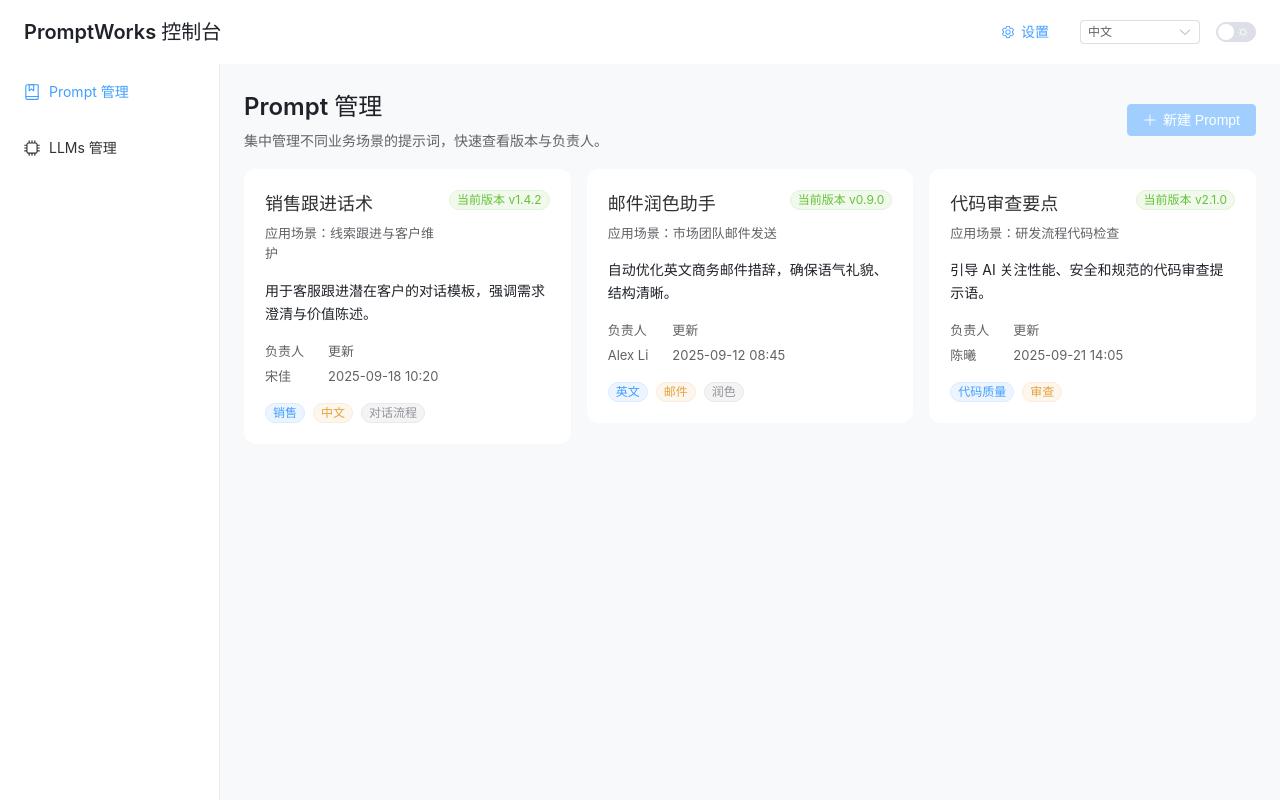
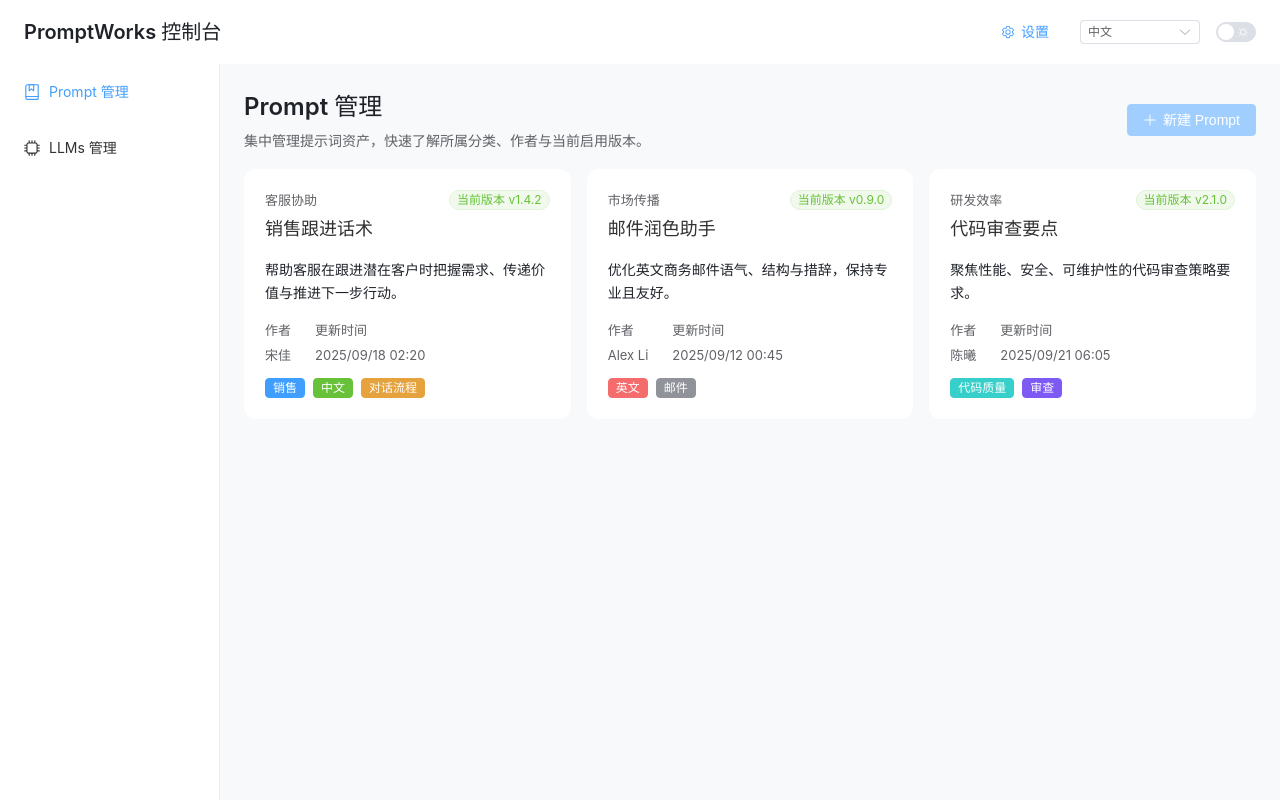
Before and after one commit to ben2nn/PromptWorks, a Vue app in the folder frontend/: page / in a window 1280 px wide. Built offline with nearby package versions, Linux system fonts and the light colour scheme.

Commit message:
prompt展示

```diff
--- /dev/null
+++ b/frontend/src/mocks/prompts.ts
@@ -0,0 +1,224 @@
+import type { Prompt } from '../types/prompt'
+
+export const mockPrompts: Prompt[] = [
+  {
+    id: 1,
+    name: '销售跟进话术',
+    description: '帮助客服在跟进潜在客户时把握需求、传递价值与推进下一步行动。',
+    author: '宋佳',
+    prompt_class: {
+      id: 10,
+      name: '客服协助',
+      description: '面向客服团队的提示词模板。',
+      created_at: '2025-06-01T09:00:00+08:00',
+      updated_at: '2025-09-10T12:00:00+08:00'
+    },
+    current_version: {
+      id: 101,
+      prompt_id: 1,
+      version: 'v1.4.2',
+      content: `你是资深销售顾问。
+1. 先明确客户当前困扰。
+2. 提炼产品价值主张。
+3. 给出下一步可执行建议。
+保持亲和、循序渐进的语气。`,
+      created_at: '2025-09-18T10:20:00+08:00',
+      updated_at: '2025-09-18T10:20:00+08:00'
+    },
+    versions: [
+      {
+        id: 101,
+        prompt_id: 1,
+        version: 'v1.4.2',
+        content: `你是资深销售顾问。
+1. 先明确客户当前困扰。
+2. 提炼产品价值主张。
+3. 给出下一步可执行建议。
+保持亲和、循序渐进的语气。`,
+        created_at: '2025-09-18T10:20:00+08:00',
+        updated_at: '2025-09-18T10:20:00+08:00'
+      },
+      {
+        id: 96,
+        prompt_id: 1,
+        version: 'v1.3.0',
+        content: `你是一名销售顾问。
+1. 询问客户目前的问题。
+2. 简要阐述产品优势。
+语气保持亲和、简洁。`,
+        created_at: '2025-09-10T09:05:00+08:00',
+        updated_at: '2025-09-10T09:05:00+08:00'
+      },
+      {
+        id: 71,
+        prompt_id: 1,
+        version: 'v1.0.0',
+        content: '你需要协助销售跟进潜在客户，整理合适的回复要点。',
+        created_at: '2025-08-01T14:22:00+08:00',
+        updated_at: '2025-08-01T14:22:00+08:00'
+      }
+    ],
+    tags: [
+      {
+        id: 21,
+        name: '销售',
+        color: '#409EFF',
+        created_at: '2025-06-10T10:00:00+08:00',
+        updated_at: '2025-06-10T10:00:00+08:00'
+      },
+      {
+        id: 22,
+        name: '中文',
+        color: '#67C23A',
+        created_at: '2025-06-10T10:00:00+08:00',
+        updated_at: '2025-06-10T10:00:00+08:00'
+      },
+      {
+        id: 23,
+        name: '对话流程',
+        color: '#E6A23C',
+        created_at: '2025-06-10T10:00:00+08:00',
+        updated_at: '2025-06-10T10:00:00+08:00'
+      }
+    ],
+    created_at: '2025-06-01T09:00:00+08:00',
+    updated_at: '2025-09-18T10:20:00+08:00'
+  },
+  {
+    id: 2,
+    name: '邮件润色助手',
+    description: '优化英文商务邮件语气、结构与措辞，保持专业且友好。',
+    author: 'Alex Li',
+    prompt_class: {
+      id: 11,
+      name: '市场传播',
+      description: '面向市场、品牌沟通的提示词。',
+      created_at: '2025-06-15T11:30:00+08:00',
+      updated_at: '2025-08-30T15:12:00+08:00'
+    },
+    current_version: {
+      id: 205,
+      prompt_id: 2,
+      version: 'v0.9.0',
+      content: `You are a senior copy editor.
+- Polish greetings and closings.
+- Keep sentences concise and respectful.
+- Offer two improved alternatives when possible.`,
+      created_at: '2025-09-12T08:45:00+08:00',
+      updated_at: '2025-09-12T08:45:00+08:00'
+    },
+    versions: [
+      {
+        id: 205,
+        prompt_id: 2,
+        version: 'v0.9.0',
+        content: `You are a senior copy editor.
+- Polish greetings and closings.
+- Keep sentences concise and respectful.
+- Offer two improved alternatives when possible.`,
+        created_at: '2025-09-12T08:45:00+08:00',
+        updated_at: '2025-09-12T08:45:00+08:00'
+      },
+      {
+        id: 184,
+        prompt_id: 2,
+        version: 'v0.5.0',
+        content: `You are a copy editor helping with business emails.
+- Make tone polite.
+- Check grammar.`,
+        created_at: '2025-08-30T15:12:00+08:00',
+        updated_at: '2025-08-30T15:12:00+08:00'
+      }
+    ],
+    tags: [
+      {
+        id: 31,
+        name: '英文',
+        color: '#F56C6C',
+        created_at: '2025-07-01T08:00:00+08:00',
+        updated_at: '2025-07-01T08:00:00+08:00'
+      },
+      {
+        id: 32,
+        name: '邮件',
+        color: '#909399',
+        created_at: '2025-07-01T08:00:00+08:00',
+        updated_at: '2025-07-01T08:00:00+08:00'
+      }
+    ],
+    created_at: '2025-06-20T09:30:00+08:00',
+    updated_at: '2025-09-12T08:45:00+08:00'
+  },
+  {
+    id: 3,
+    name: '代码审查要点',
+    description: '聚焦性能、安全、可维护性的代码审查策略要求。',
+    author: '陈曦',
+    prompt_class: {
+      id: 12,
+      name: '研发效率',
+      description: '提升研发流程效率的提示词集合。',
+      created_at: '2025-07-05T10:00:00+08:00',
+      updated_at: '2025-09-15T09:00:00+08:00'
+    },
+    current_version: {
+      id: 305,
+      prompt_id: 3,
+      version: 'v2.1.0',
+      content: `你是资深代码审查专家。
+请重点关注：
+1. 性能热点与复杂度。
+2. 安全漏洞与数据校验。
+3. 代码风格与可维护性。
+输出高优先级问题列表并附原因。`,
+      created_at: '2025-09-21T14:05:00+08:00',
+      updated_at: '2025-09-21T14:05:00+08:00'
+    },
+    versions: [
+      {
+        id: 305,
+        prompt_id: 3,
+        version: 'v2.1.0',
+        content: `你是资深代码审查专家。
+请重点关注：
+1. 性能热点与复杂度。
+2. 安全漏洞与数据校验。
+3. 代码风格与可维护性。
+输出高优先级问题列表并附原因。`,
+        created_at: '2025-09-21T14:05:00+08:00',
+        updated_at: '2025-09-21T14:05:00+08:00'
+      },
+      {
+        id: 288,
+        prompt_id: 3,
+        version: 'v2.0.0',
+        content: `你是资深代码审查专家。
+关注性能、安全、规范三大维度，输出改进建议。`,
+        created_at: '2025-09-15T10:30:00+08:00',
+        updated_at: '2025-09-15T10:30:00+08:00'
+      }
+    ],
+    tags: [
+      {
+        id: 41,
+        name: '代码质量',
+        color: '#36CFC9',
+        created_at: '2025-07-10T10:00:00+08:00',
+        updated_at: '2025-07-10T10:00:00+08:00'
+      },
+      {
+        id: 42,
+        name: '审查',
+        color: '#7E5AF5',
+        created_at: '2025-07-10T10:00:00+08:00',
+        updated_at: '2025-07-10T10:00:00+08:00'
+      }
+    ],
+    created_at: '2025-07-05T10:00:00+08:00',
+    updated_at: '2025-09-21T14:05:00+08:00'
+  }
+]
+
+export function getPromptById(id: number): Prompt | undefined {
+  return mockPrompts.find((item) => item.id === id)
+}
--- a/frontend/src/views/PromptDetailView.vue
+++ b/frontend/src/views/PromptDetailView.vue
@@ -8,11 +8,15 @@
     </el-breadcrumb>
 
     <section class="detail-header">
-      <div>
+      <div class="detail-header__text">
+        <p class="detail-class">所属分类 · {{ detail.prompt_class.name }}</p>
         <h2 class="detail-title">{{ detail.name }}</h2>
-        <p class="detail-subtitle">{{ detail.scenario }}</p>
+        <p class="detail-subtitle">{{ detail.description ?? '暂无描述' }}</p>
       </div>
-      <el-tag type="success" effect="light">当前版本 {{ detail.latestVersion }}</el-tag>
+      <div class="detail-header__meta">
+        <el-tag type="success" effect="light">当前版本 {{ detail.current_version?.version ?? '未启用' }}</el-tag>
+        <span class="detail-updated">更新于 {{ formatDateTime(detail.updated_at) }}</span>
+      </div>
     </section>
 
     <el-row :gutter="20" class="detail-body">
@@ -21,7 +25,7 @@
           <template #header>
             <div class="card-header">
               <h3>版本对比</h3>
-              <span class="card-subtitle">选择任意两个版本生成差异视图</span>
+              <span class="card-subtitle">选择任意两个版本对比内容差异</span>
             </div>
           </template>
           <el-form :inline="true" label-width="80px" class="diff-form">
@@ -65,22 +69,22 @@
           <template #header>
             <div class="card-header">
               <h3>版本历史</h3>
-              <span class="card-subtitle">查看每一次迭代的变更说明</span>
+              <span class="card-subtitle">按时间查看每次迭代内容</span>
             </div>
           </template>
           <el-timeline>
             <el-timeline-item
               v-for="version in detail.versions"
-              :key="version.version"
-              :timestamp="version.createdAt"
+              :key="version.id"
+              :timestamp="formatDateTime(version.created_at)"
               placement="top"
             >
               <div class="timeline-item">
                 <div class="timeline-header">
                   <strong>{{ version.version }}</strong>
-                  <span class="timeline-author">{{ version.author }}</span>
+                  <span class="timeline-updated">{{ formatDateTime(version.updated_at) }}</span>
                 </div>
-                <p class="timeline-change">{{ version.changeLog }}</p>
+                <p class="timeline-content">{{ summarizeContent(version.content) }}</p>
               </div>
             </el-timeline-item>
           </el-timeline>
@@ -92,28 +96,29 @@
           <template #header>
             <div class="card-header">
               <h3>Prompt 信息</h3>
-              <span class="card-subtitle">基础元数据与标签</span>
+              <span class="card-subtitle">基础字段与关联标签</span>
             </div>
           </template>
           <el-descriptions :column="1" border size="small">
-            <el-descriptions-item label="负责人">{{ detail.owner }}</el-descriptions-item>
-            <el-descriptions-item label="场景">{{ detail.scenario }}</el-descriptions-item>
-            <el-descriptions-item label="最近更新">{{ detail.updatedAt }}</el-descriptions-item>
+            <el-descriptions-item label="作者">{{ detail.author ?? '未设置' }}</el-descriptions-item>
+            <el-descriptions-item label="分类描述">{{ detail.prompt_class.description ?? '暂无说明' }}</el-descriptions-item>
+            <el-descriptions-item label="创建时间">{{ formatDateTime(detail.created_at) }}</el-descriptions-item>
+            <el-descriptions-item label="更新时间">{{ formatDateTime(detail.updated_at) }}</el-descriptions-item>
           </el-descriptions>
           <div class="detail-tags">
             <el-tag
               v-for="tag in detail.tags"
-              :key="tag"
-              type="info"
-              round
+              :key="tag.id"
               size="small"
+              effect="dark"
+              :style="{ backgroundColor: tag.color, borderColor: tag.color }"
             >
-              {{ tag }}
+              {{ tag.name }}
             </el-tag>
           </div>
           <div class="detail-description">
-            <h4>描述</h4>
-            <p>{{ detail.description }}</p>
+            <h4>当前版本内容</h4>
+            <pre class="detail-content">{{ detail.current_version?.content ?? '暂无内容' }}</pre>
           </div>
         </el-card>
 
@@ -121,7 +126,7 @@
           <template #header>
             <div class="card-header">
               <h3>测试工作台</h3>
-              <span class="card-subtitle">后续迭代将完善测试能力</span>
+              <span class="card-subtitle">后续将接入在线调试与回归测试</span>
             </div>
           </template>
           <el-empty description="测试功能占位，敬请期待" />
@@ -134,8 +139,8 @@
 <script setup lang="ts">
 import { computed, ref, watch } from 'vue'
 import { useRoute, useRouter } from 'vue-router'
-import type { PromptDetail } from '../types/prompt'
 import { diffLines, type Change } from 'diff'
+import { mockPrompts, getPromptById } from '../mocks/prompts'
 
 interface DiffSegment {
   type: 'added' | 'removed' | 'unchanged'
@@ -145,117 +150,15 @@
 const router = useRouter()
 const route = useRoute()
 
-const promptLibrary: Record<string, PromptDetail> = {
-  'chat-sales': {
-    id: 'chat-sales',
-    name: '销售跟进话术',
-    description: '指导客服与潜客对话的提示词，强调需求挖掘、价值陈述和下一步跟进。',
-    tags: ['销售', '对话流程', '转化率'],
-    owner: '宋佳',
-    scenario: '线索跟进与客户维护',
-    updatedAt: '2025-09-18 10:20',
-    latestVersion: 'v1.4.2',
-    versions: [
-      {
-        version: 'v1.4.2',
-        createdAt: '2025-09-18 10:20',
-        author: '宋佳',
-        content: `你是资深销售顾问。
-1. 先明确客户当前困扰。
-2. 提炼产品价值主张。
-3. 给出下一步可执行建议。
-使用亲和、有温度的语气。`,
-        changeLog: '优化价值主张描述，补充下一步建议。'
-      },
-      {
-        version: 'v1.3.0',
-        createdAt: '2025-09-10 09:05',
-        author: 'Alex Li',
-        content: `你是一名资深销售。
-1. 询问客户目前的问题。
-2. 简要阐述产品优势。
-使用亲和语气，保持对话简洁。`,
-        changeLog: '增强问题定位指引，语气更聚焦销售场景。'
-      },
-      {
-        version: 'v1.0.0',
-        createdAt: '2025-08-01 14:22',
-        author: '陈曦',
-        content: `你需要协助销售跟进潜在客户，整理合适的回复。`,
-        changeLog: '首次创建。'
-      }
-    ]
-  },
-  'email-review': {
-    id: 'email-review',
-    name: '邮件润色助手',
-    description: '帮助用户优化英文商务邮件，使其礼貌得体、结构清晰。',
-    tags: ['英文', '邮件', '润色'],
-    owner: 'Alex Li',
-    scenario: '市场团队邮件发送',
-    updatedAt: '2025-09-12 08:45',
-    latestVersion: 'v0.9.0',
-    versions: [
-      {
-        version: 'v0.9.0',
-        createdAt: '2025-09-12 08:45',
-        author: 'Alex Li',
-        content: `You are a senior copy editor.
-- Polish greetings and closings.
-- Keep sentences concise and respectful.
-- Offer two improved alternatives when possible.`,
-        changeLog: '新增建议输出两套候选内容。'
-      },
-      {
-        version: 'v0.5.0',
-        createdAt: '2025-08-30 15:12',
-        author: 'Will Chen',
-        content: `You are a copy editor helping with business emails.
-- Make tone polite.
-- Check grammar.`,
-        changeLog: '调整语气要求，强调语法检查。'
-      }
-    ]
-  },
-  'code-review': {
-    id: 'code-review',
-    name: '代码审查要点',
-    description: '聚焦性能、安全和代码规范的审查提示语，帮助研发快速定位风险。',
-    tags: ['代码质量', '审查'],
-    owner: '陈曦',
-    scenario: '研发流程代码检查',
-    updatedAt: '2025-09-21 14:05',
-    latestVersion: 'v2.1.0',
-    versions: [
-      {
-        version: 'v2.1.0',
-        createdAt: '2025-09-21 14:05',
-        author: '陈曦',
-        content: `你是资深代码审查专家。
-请重点关注：
-1. 性能热点与复杂度。
-2. 安全漏洞与数据校验。
-3. 代码风格与可维护性。
-给出高优先级问题列表并附理由。`,
-        changeLog: '新增高优先级问题输出要求。'
-      },
-      {
-        version: 'v2.0.0',
-        createdAt: '2025-09-15 10:30',
-        author: '陈曦',
-        content: `你是资深代码审查专家。
-关注性能、安全、规范三大维度，输出改进建议。`,
-        changeLog: '覆盖核心关注点，但缺少输出格式要求。'
-      }
-    ]
-  }
-}
+const fallbackId = mockPrompts[0]?.id ?? 1
+const currentId = computed(() => {
+  const value = Number(route.params.id)
+  return Number.isNaN(value) ? fallbackId : value
+})
 
-const currentId = computed(() => (route.params.id as string) || 'chat-sales')
+const detail = computed(() => getPromptById(currentId.value) ?? mockPrompts[0])
 
-const detail = computed(() => promptLibrary[currentId.value] ?? promptLibrary['chat-sales'])
-
-const versionOptions = computed(() => detail.value.versions.map((item) => item.version))
+const versionOptions = computed(() => detail.value?.versions.map((item) => item.version) ?? [])
 
 const baseVersion = ref('')
 const compareVersion = ref('')
@@ -263,6 +166,11 @@
 watch(
   detail,
   (value) => {
+    if (!value || !value.versions.length) {
+      baseVersion.value = ''
+      compareVersion.value = ''
+      return
+    }
     baseVersion.value = value.versions[0]?.version ?? ''
     compareVersion.value = value.versions[1]?.version ?? value.versions[0]?.version ?? ''
   },
@@ -282,8 +190,12 @@
 }
 
 const diffSegments = computed<DiffSegment[]>(() => {
-  const base = detail.value.versions.find((item) => item.version === baseVersion.value)
-  const target = detail.value.versions.find((item) => item.version === compareVersion.value)
+  const prompt = detail.value
+  if (!prompt) {
+    return []
+  }
+  const base = prompt.versions.find((item) => item.version === baseVersion.value)
+  const target = prompt.versions.find((item) => item.version === compareVersion.value)
 
   if (!base || !target || base.version === target.version) {
     return []
@@ -293,16 +205,40 @@
 
   return changes.flatMap((change) => {
     const type: DiffSegment['type'] = change.added ? 'added' : change.removed ? 'removed' : 'unchanged'
-    const lines = change.value.split('\n')
-    if (lines[lines.length - 1] === '') {
-      lines.pop()
-    }
-    return lines.map((line) => ({
+    const parts = change.value.replace(/\n$/, '').split('\n')
+    return parts.map((line) => ({
       type,
-      text: line.length ? line : ' '
+      text: line || ' '
     }))
   })
 })
+
+const dateTimeFormatter = new Intl.DateTimeFormat('zh-CN', {
+  year: 'numeric',
+  month: '2-digit',
+  day: '2-digit',
+  hour: '2-digit',
+  minute: '2-digit'
+})
+
+function formatDateTime(value: string | null | undefined) {
+  if (!value) {
+    return '--'
+  }
+  const date = new Date(value)
+  if (Number.isNaN(date.getTime())) {
+    return value
+  }
+  return dateTimeFormatter.format(date)
+}
+
+function summarizeContent(content: string) {
+  const normalized = content.replace(/\s+/g, ' ').trim()
+  if (!normalized) {
+    return '暂无内容摘要'
+  }
+  return normalized.length > 80 ? `${normalized.slice(0, 80)}…` : normalized
+}
 
 function handleVersionChange() {
   if (baseVersion.value === compareVersion.value) {
@@ -336,9 +272,21 @@
 
 .detail-header {
   display: flex;
-  align-items: center;
+  align-items: flex-start;
   justify-content: space-between;
   gap: 16px;
+}
+
+.detail-header__text {
+  display: flex;
+  flex-direction: column;
+  gap: 8px;
+}
+
+.detail-class {
+  margin: 0;
+  font-size: 13px;
+  color: var(--text-weak-color);
 }
 
 .detail-title {
@@ -348,8 +296,22 @@
 }
 
 .detail-subtitle {
-  margin: 4px 0 0;
+  margin: 0;
   color: var(--text-weak-color);
+  line-height: 1.6;
+}
+
+.detail-header__meta {
+  display: flex;
+  flex-direction: column;
+  align-items: flex-end;
+  gap: 8px;
+  font-size: 13px;
+  color: var(--text-weak-color);
+}
+
+.detail-updated {
+  margin: 0;
 }
 
 .detail-body {
@@ -442,14 +404,16 @@
   font-size: 14px;
 }
 
-.timeline-author {
+.timeline-updated {
   color: var(--text-weak-color);
+  font-size: 12px;
 }
 
-.timeline-change {
+.timeline-content {
   margin: 0;
   color: var(--header-text-color);
   font-size: 13px;
+  line-height: 1.6;
 }
 
 .detail-tags {
@@ -464,9 +428,14 @@
   font-size: 16px;
 }
 
-.detail-description p {
+.detail-content {
   margin: 0;
+  padding: 12px;
+  border-radius: 8px;
+  background: var(--content-bg-color);
+  white-space: pre-wrap;
+  font-family: 'JetBrains Mono', 'Fira Mono', Consolas, monospace;
+  font-size: 13px;
   line-height: 1.6;
-  color: var(--header-text-color);
 }
 </style>
--- a/frontend/src/views/PromptManagementView.vue
+++ b/frontend/src/views/PromptManagementView.vue
@@ -3,102 +3,84 @@
     <section class="page-header">
       <div class="page-header__text">
         <h2>Prompt 管理</h2>
-        <p class="page-desc">集中管理不同业务场景的提示词，快速查看版本与负责人。</p>
+        <p class="page-desc">集中管理提示词资产，快速了解所属分类、作者与当前启用版本。</p>
       </div>
       <el-button type="primary" :icon="Plus" disabled>新建 Prompt</el-button>
     </section>
 
-    <el-row :gutter="16" class="card-grid">
-      <el-col
+    <div class="card-grid">
+      <div
         v-for="prompt in prompts"
         :key="prompt.id"
-        :xs="24"
-        :sm="12"
-        :md="8"
-        class="card-grid__col"
+        class="card-grid__item"
       >
         <el-card class="prompt-card" shadow="hover" @click="goDetail(prompt.id)">
           <div class="prompt-card__header">
             <div>
+              <p class="prompt-class">{{ prompt.prompt_class.name }}</p>
               <h3 class="prompt-title">{{ prompt.name }}</h3>
-              <p class="prompt-scenario">应用场景：{{ prompt.scenario }}</p>
             </div>
             <el-tag type="success" round size="small">
-              当前版本 {{ prompt.latestVersion }}
+              当前版本 {{ prompt.current_version?.version ?? '未启用' }}
             </el-tag>
           </div>
-          <p class="prompt-desc">{{ prompt.description }}</p>
+          <p class="prompt-desc">{{ prompt.description ?? '暂无描述' }}</p>
           <div class="prompt-meta">
             <div class="meta-item">
-              <span class="meta-label">负责人</span>
-              <span>{{ prompt.owner }}</span>
+              <span class="meta-label">作者</span>
+              <span>{{ prompt.author ?? '未设置' }}</span>
             </div>
             <div class="meta-item">
-              <span class="meta-label">更新</span>
-              <span>{{ prompt.updatedAt }}</span>
+              <span class="meta-label">更新时间</span>
+              <span>{{ formatDate(prompt.updated_at) }}</span>
             </div>
           </div>
           <div class="prompt-tags">
             <el-tag
-              v-for="(tag, index) in prompt.tags"
-              :key="tag"
-              :type="tagTypes[index % tagTypes.length]"
+              v-for="tag in prompt.tags"
+              :key="tag.id"
               size="small"
-              round
+              effect="dark"
+              :style="{ backgroundColor: tag.color, borderColor: tag.color }"
             >
-              {{ tag }}
+              {{ tag.name }}
             </el-tag>
           </div>
         </el-card>
-      </el-col>
-    </el-row>
+      </div>
+    </div>
   </div>
 </template>
 
 <script setup lang="ts">
 import { Plus } from '@element-plus/icons-vue'
 import { useRouter } from 'vue-router'
-import type { PromptSummary } from '../types/prompt'
+import { mockPrompts } from '../mocks/prompts'
 
 const router = useRouter()
+const prompts = mockPrompts
 
-const prompts: PromptSummary[] = [
-  {
-    id: 'chat-sales',
-    name: '销售跟进话术',
-    description: '用于客服跟进潜在客户的对话模板，强调需求澄清与价值陈述。',
-    tags: ['销售', '中文', '对话流程'],
-    owner: '宋佳',
-    scenario: '线索跟进与客户维护',
-    updatedAt: '2025-09-18 10:20',
-    latestVersion: 'v1.4.2'
-  },
-  {
-    id: 'email-review',
-    name: '邮件润色助手',
-    description: '自动优化英文商务邮件措辞，确保语气礼貌、结构清晰。',
-    tags: ['英文', '邮件', '润色'],
-    owner: 'Alex Li',
-    scenario: '市场团队邮件发送',
-    updatedAt: '2025-09-12 08:45',
-    latestVersion: 'v0.9.0'
-  },
-  {
-    id: 'code-review',
-    name: '代码审查要点',
-    description: '引导 AI 关注性能、安全和规范的代码审查提示语。',
-    tags: ['代码质量', '审查'],
-    owner: '陈曦',
-    scenario: '研发流程代码检查',
-    updatedAt: '2025-09-21 14:05',
-    latestVersion: 'v2.1.0'
+const dateFormatter = new Intl.DateTimeFormat('zh-CN', {
+  year: 'numeric',
+  month: '2-digit',
+  day: '2-digit',
+  hour: '2-digit',
+  minute: '2-digit'
+})
+
+function formatDate(value: string | null | undefined) {
+  if (!value) {
+    return '--'
   }
-]
+  const date = new Date(value)
+  if (Number.isNaN(date.getTime())) {
+    return value
+  }
+  return dateFormatter.format(date)
+}
 
-const tagTypes = ['primary', 'warning', 'info', 'success'] as const
-
-function goDetail(id: string) {
-  router.push({ name: 'prompt-detail', params: { id } })
+function goDetail(id: number) {
+  router.push({ name: 'prompt-detail', params: { id: String(id) } })
 }
 </script>
 
@@ -128,8 +110,15 @@
   font-size: 14px;
 }
 
-.card-grid__col {
-  margin-bottom: 16px;
+.card-grid {
+  display: grid;
+  grid-template-columns: repeat(auto-fit, minmax(300px, 1fr));
+  gap: 16px;
+  align-items: stretch;
+}
+
+.card-grid__item {
+  height: 100%;
 }
 
 .prompt-card {
@@ -137,6 +126,9 @@
   transition: transform 0.2s ease, box-shadow 0.2s ease;
   border-radius: 12px;
   border: 1px solid transparent;
+  height: 100%;
+  display: flex;
+  flex-direction: column;
 }
 
 .prompt-card:hover {
@@ -151,16 +143,16 @@
   gap: 12px;
 }
 
+.prompt-class {
+  margin: 0 0 4px;
+  font-size: 13px;
+  color: var(--text-weak-color);
+}
+
 .prompt-title {
   margin: 0;
   font-size: 18px;
   font-weight: 600;
-}
-
-.prompt-scenario {
-  margin: 4px 0 0;
-  color: var(--text-weak-color);
-  font-size: 13px;
 }
 
 .prompt-desc {
@@ -168,6 +160,7 @@
   color: var(--header-text-color);
   font-size: 14px;
   line-height: 1.6;
+  flex: 1;
 }
 
 .prompt-meta {
@@ -175,6 +168,7 @@
   gap: 24px;
   font-size: 13px;
   color: var(--text-weak-color);
+  margin-bottom: 12px;
 }
 
 .meta-item {
@@ -188,7 +182,7 @@
 }
 
 .prompt-tags {
-  margin-top: 16px;
+  margin-top: auto;
   display: flex;
   flex-wrap: wrap;
   gap: 8px;
```
Also changed, not shown: frontend/src/types/prompt.ts (+27 -12 lines), 1 other file (tests, documents, lock files or other folders).
